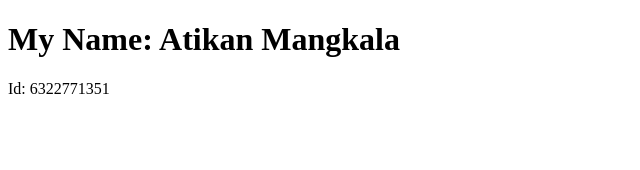
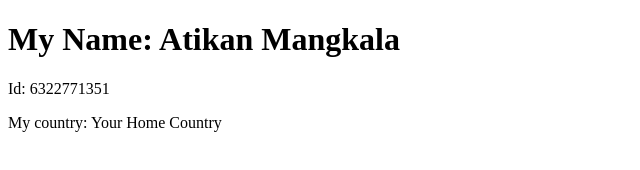
Before and after one commit to 6322771351/DES424_6322771351, a plain HTML site: page src/index.html in a window 1280 px wide. Shown: the whole page, without its empty margins (0-640 px from the left). Drawn offline with Linux system fonts and the light colour scheme.

Commit message:
UPDATE index.html

```diff
--- a/src/index.html
+++ b/src/index.html
@@ -3,5 +3,6 @@
     <body>
     	<h1>My Name: Atikan Mangkala</h1>
         <p>Id: 6322771351</p>
+        <p>My country: Your Home Country</p>
     </body>
 </html>
```
